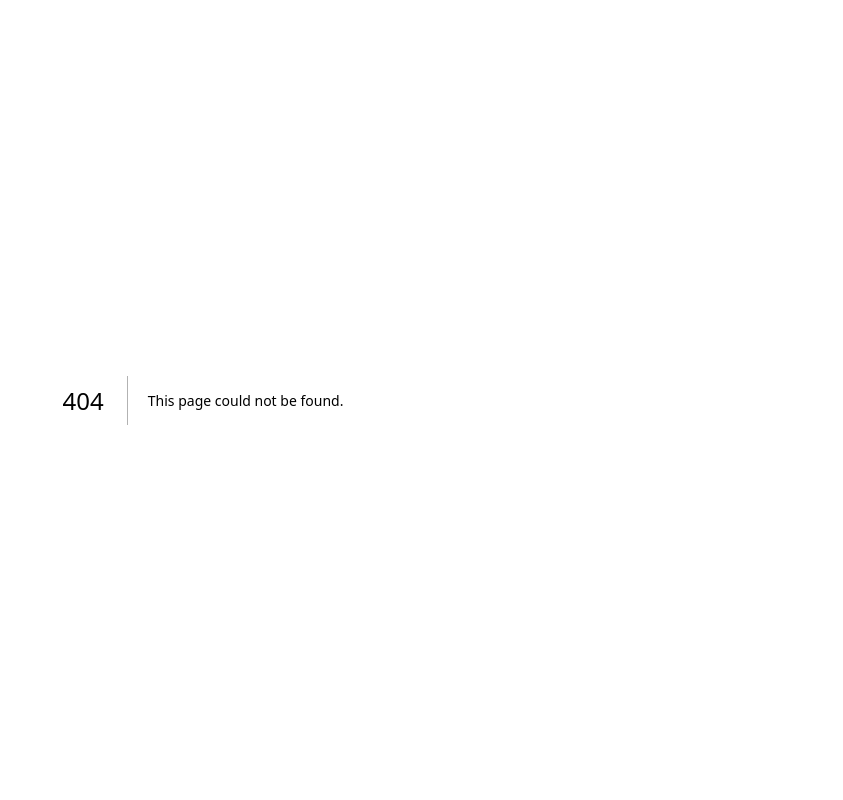
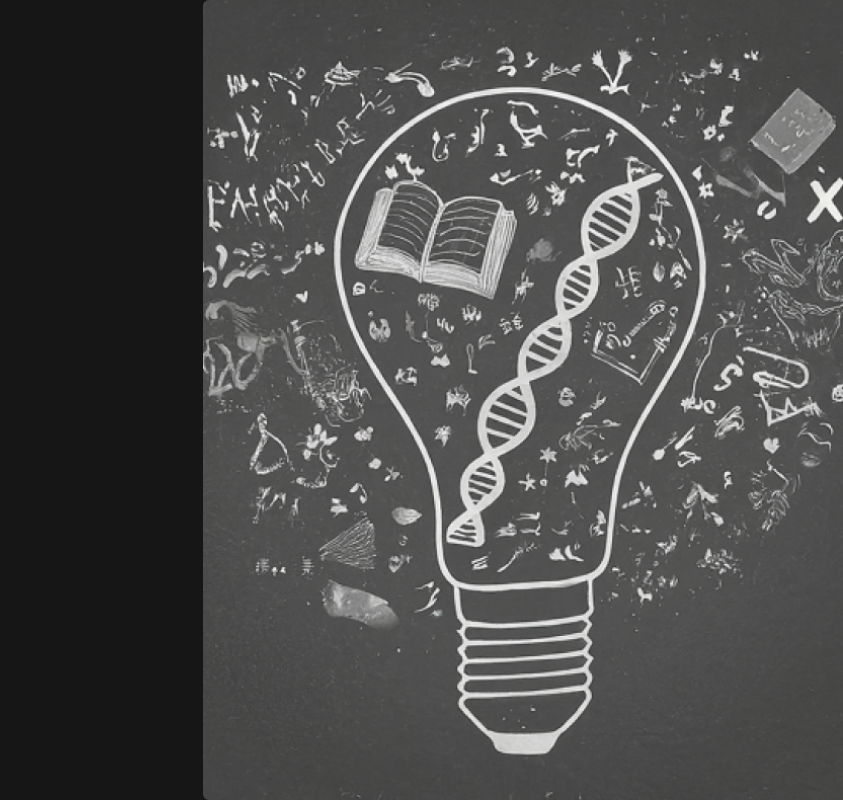
Before and after one commit to aakriti562/Flamingo, a Next.js app: page /login in a window 1280 px wide. Before the commit this address had no page. Shown: the whole page, without its empty margins (437-1280 px from the left). Built offline with nearby package versions, Linux system fonts and the light colour scheme.

Commit message:
feat: :sparkles: add login hero

```diff
--- /dev/null
+++ b/app/login/page.tsx
@@ -0,0 +1,21 @@
+import Image from "next/image";
+import LoginHero from "@/assets/images/login/login-hero.png";
+
+const LoginPage = () => {
+	return (
+		<main className="w-full min-h-screen flex font-poppins bg-pop-dark-300">
+			<div className="flex-1"></div>
+			<div className="w-1/2 md:flex hidden flex-col h-screen items-center justify-center">
+				<Image
+					src={LoginHero.src}
+					width={LoginHero.width}
+					height={LoginHero.height}
+					className="w-full h-full object-cover rounded-l-md"
+					alt=""
+				/>
+			</div>
+		</main>
+	);
+};
+
+export default LoginPage;
```
